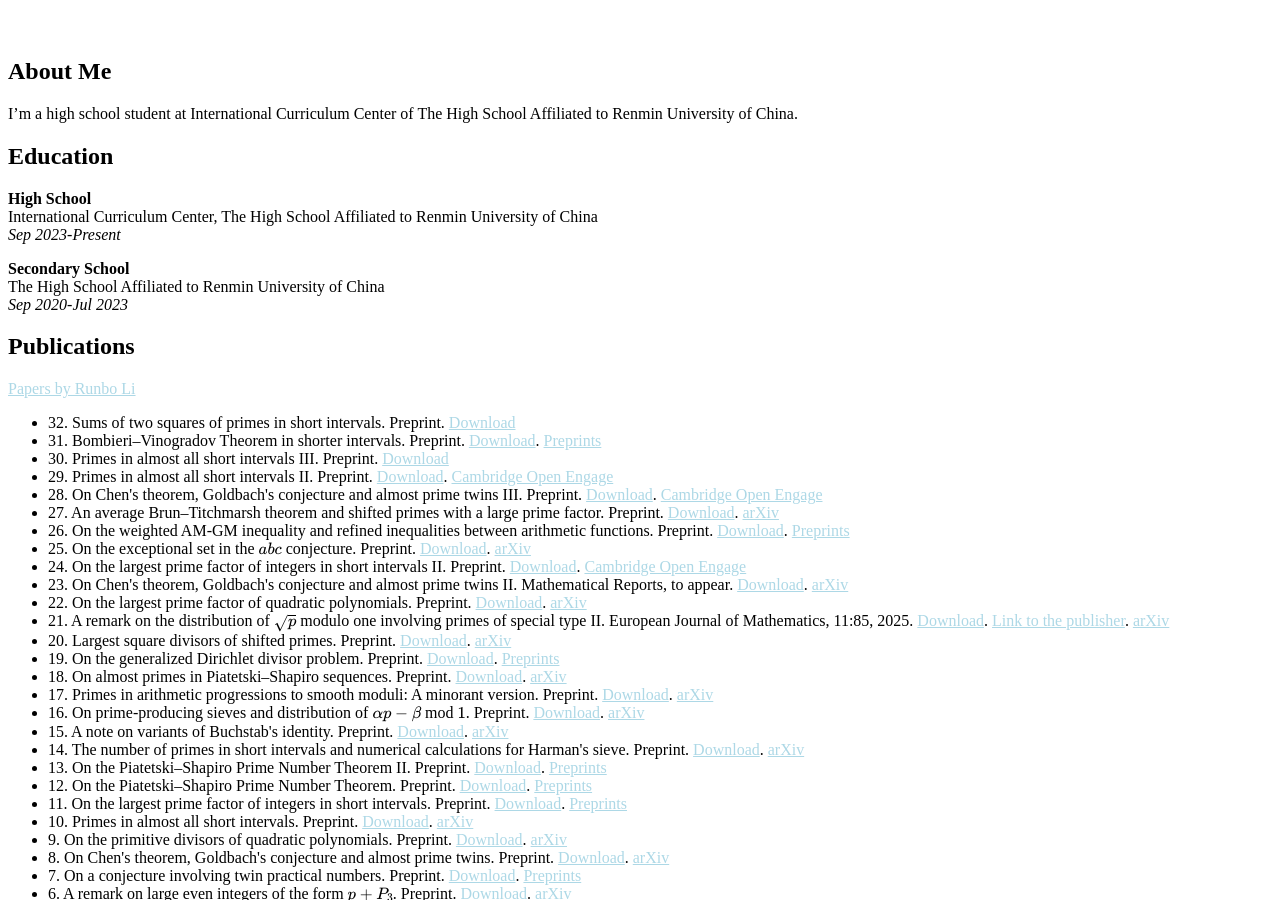
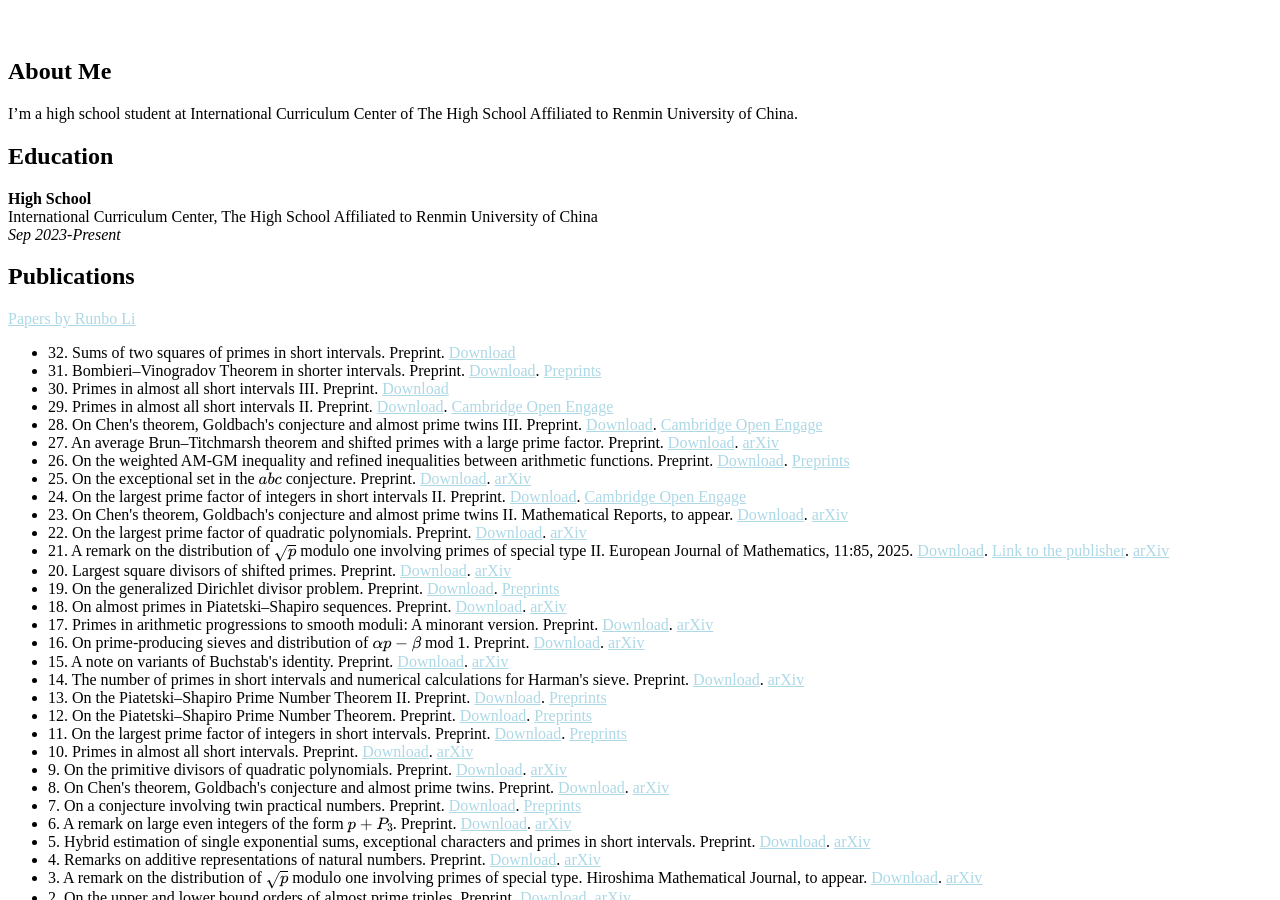
Before and after one commit to CareyRunboLi/CareyRunboLi.github.io, a Jekyll site: the page built from index.md, in a window 1280 px wide and 900 px high, scrolled down 1451 px. Built offline with Jekyll 4.4.1, drawn with Linux system fonts in a browser that asks for light colours; some web fonts are replaced; formulas are drawn with MathJax 3; a style sheet for code colours, icons or effects is not loaded; our own code applies the rules of GitHub Pages for plain Markdown files.

Commit message:
Update index.md

```diff
--- a/index.md
+++ b/index.md
@@ -12,10 +12,6 @@ I’m a high school student at International Curriculum Center of The High Schoo
 International Curriculum Center, The High School Affiliated to Renmin University of China
 *Sep 2023-Present*
 
-**Secondary School**
-The High School Affiliated to Renmin University of China
-*Sep 2020-Jul 2023*
-
 {% include_relative _includes/preprints.md %}
 
 {% include_relative _includes/talks.md %}
```
